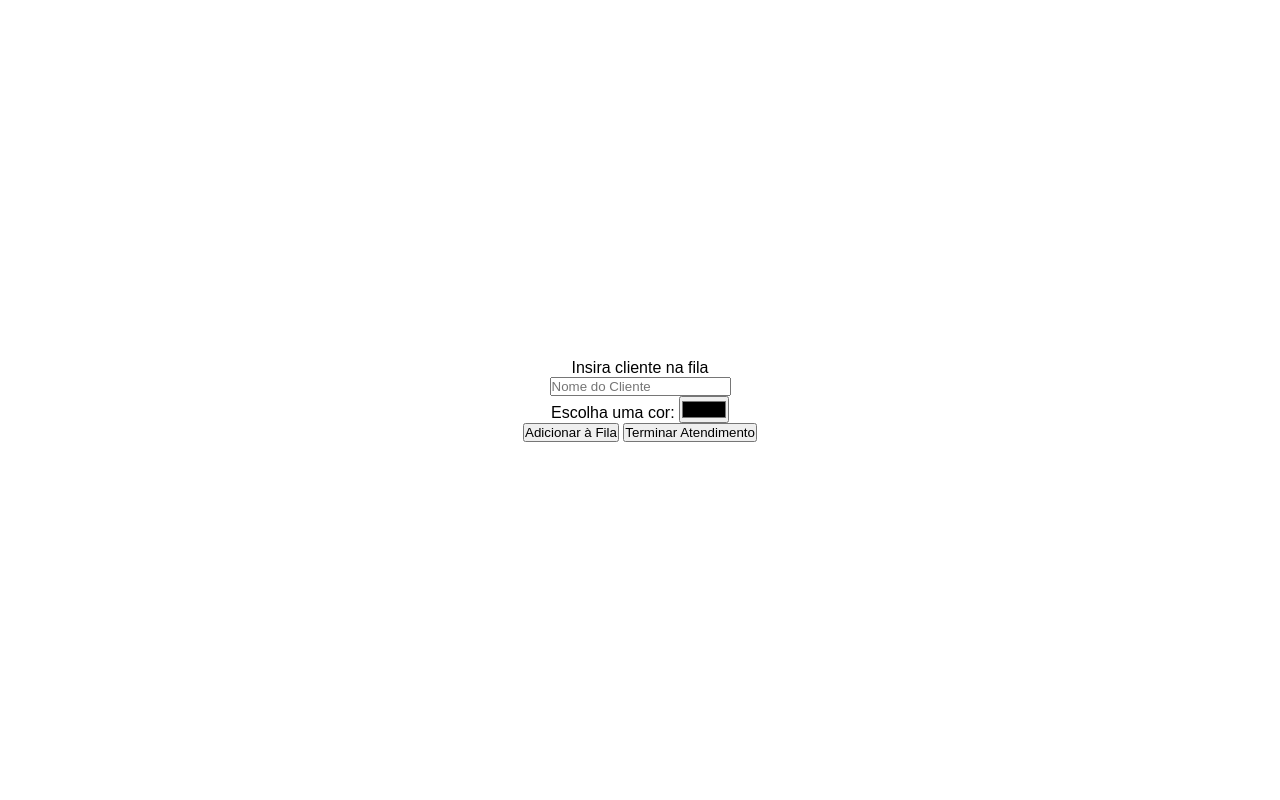
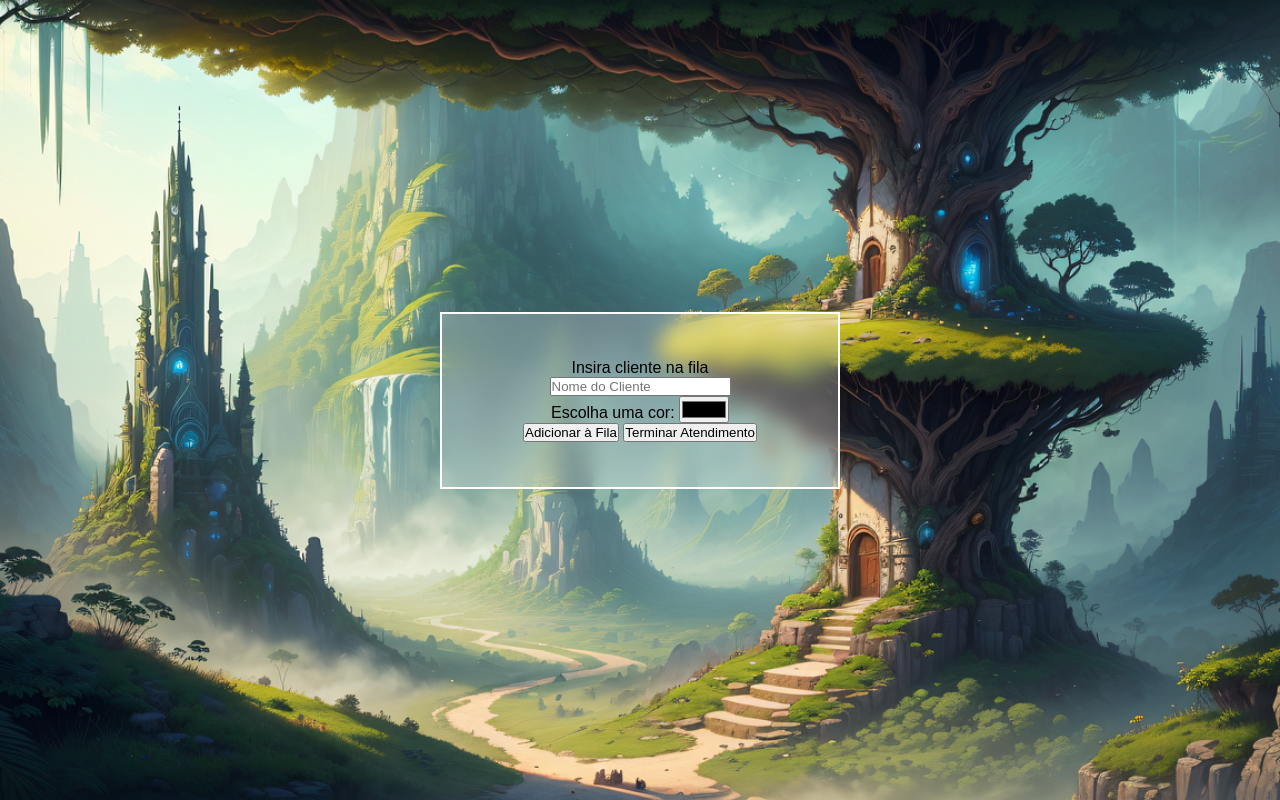
Before and after one commit to brunacplopes/webm-Fifo-glass, a plain HTML site: page index.html in a window 1280 px wide. Drawn offline with Linux system fonts and the light colour scheme.

Commit message:
Update style.css

```diff
--- a/style.css
+++ b/style.css
@@ -9,7 +9,7 @@ body{
     width: 100%;
     min-width: 100vh;
     min-height: 100vh;
-    background-image:url(imagem/background-8015439_1280.webp);
+    background-image:url(background-8015439_1280.webp);
     background-position: center;
     background-repeat: no-repeat;
     background-size: cover;
```
